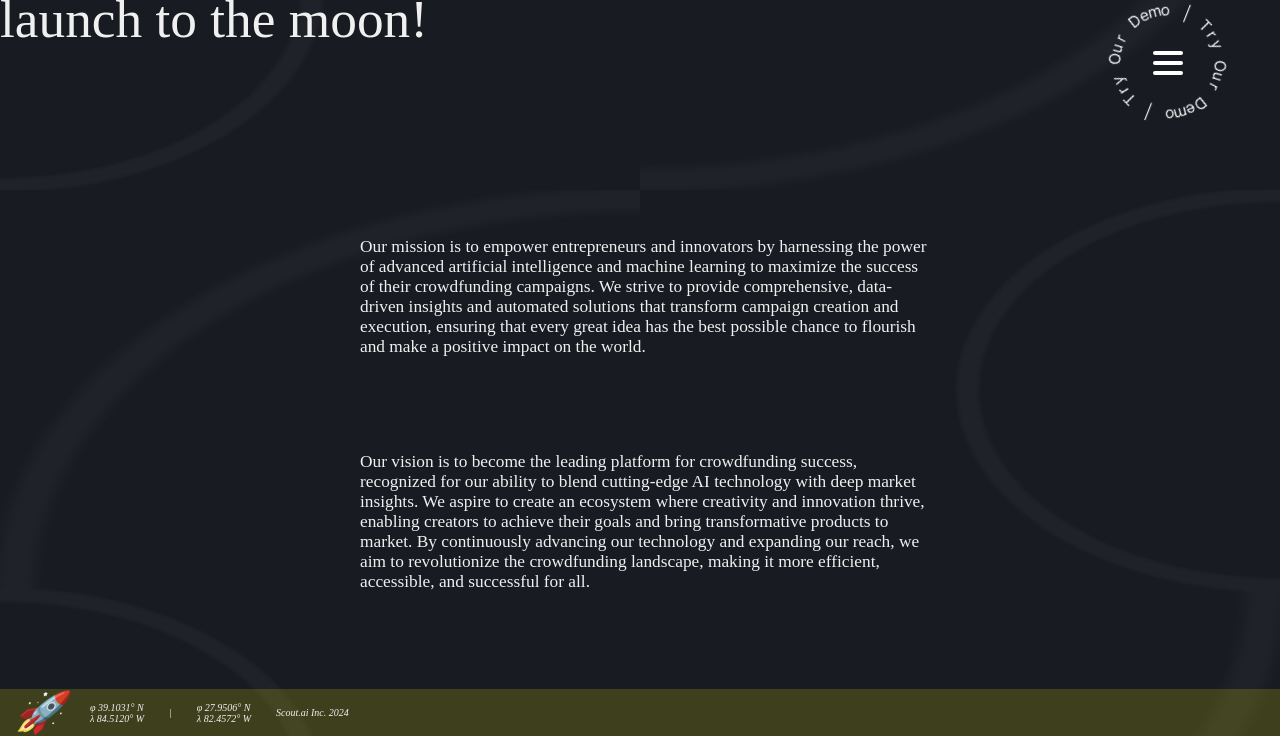
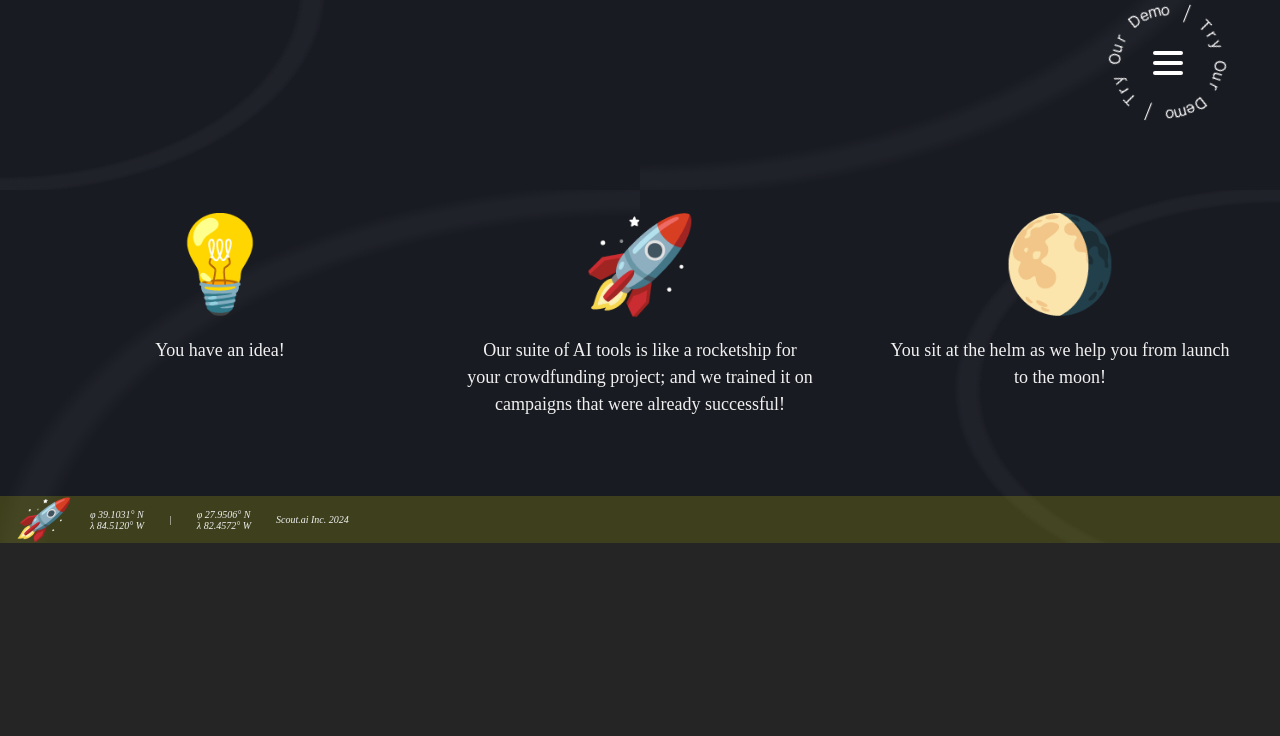
Before and after one commit to NiqueDaSneak/crowdfund-ai-frontend, a Gatsby site: page / in a window 1280 px wide. Shown: the part 610-1346 px from the top of the page. After the commit the page ends 1153 px from the top, so only its background shows below. Built offline with nearby package versions, Linux system fonts and the light colour scheme; Gatsby itself is replaced by a stand-in of ours; a web font is replaced by a local one.

Commit message:
new sales copy

```diff
--- a/src/pages/index.tsx
+++ b/src/pages/index.tsx
@@ -2,7 +2,6 @@ import React, { useEffect, useRef, useState } from 'react';
 import { Routes, Route, Navigate } from 'react-router-dom';
 import type { HeadFC, PageProps } from 'gatsby';
 import '../components/index.scss';
-import logo from '../images/scout-logo.svg';
 import AnimatedChevron from '../components/AnimatedChevron/AnimatedChevron';
 import RotatingActionButton from '../components/RotatingActionButton/RotatingActionButton';
 import useIsVisible from '../utils/useIsVisible';
@@ -39,6 +38,21 @@ const IndexPage = (props: PageProps) => {
     }
   }, [isMenuOpen]);
 
+  const salesCopyConfig = [
+    {
+      copy: 'You have an idea!',
+      icon: '💡',
+    },
+    {
+      copy: 'Our suite of AI tools is like a rocketship for your crowdfunding project; and we trained it on campaigns that were already successful!',
+      icon: '🚀',
+    },
+    {
+      copy: 'You sit at the helm as we help you from launch to the moon!',
+      icon: '🌖',
+    },
+  ];
+
   return (
     <>
       {isMenuOpen && <DemoLoginModal />}
@@ -54,36 +68,24 @@ const IndexPage = (props: PageProps) => {
             <span className="hero-title">Scout</span>
             <span className="subscript">.ai</span>
             <div className="blurred">
-              <span className="subtitle">
+              <p className="subtitle">
                 Helping start and run your crowdfunding campiagn; from launch to
                 the moon!
-              </span>
+              </p>
             </div>
           </div>
           <div className={`${isFooterVisible ? 'hidden' : ''}`}>
             <AnimatedChevron />
           </div>
         </div>
-        <main className="sales-copy">
-          <p>
-            Our mission is to empower entrepreneurs and innovators by harnessing
-            the power of advanced artificial intelligence and machine learning
-            to maximize the success of their crowdfunding campaigns. We strive
-            to provide comprehensive, data-driven insights and automated
-            solutions that transform campaign creation and execution, ensuring
-            that every great idea has the best possible chance to flourish and
-            make a positive impact on the world.
-          </p>
-          <p>
-            Our vision is to become the leading platform for crowdfunding
-            success, recognized for our ability to blend cutting-edge AI
-            technology with deep market insights. We aspire to create an
-            ecosystem where creativity and innovation thrive, enabling creators
-            to achieve their goals and bring transformative products to market.
-            By continuously advancing our technology and expanding our reach, we
-            aim to revolutionize the crowdfunding landscape, making it more
-            efficient, accessible, and successful for all.
-          </p>
+
+        <main className="sales-copy-grid">
+          {salesCopyConfig.map((item, index) => (
+            <div key={index} className="sales-copy-item">
+              <div className="icon">{item.icon} </div>
+              <p className="sales-copy-text">{item.copy}</p>
+            </div>
+          ))}
         </main>
         <footer className="footer" ref={footerRef}>
           {/* <img
--- a/src/pages/styles/index.scss
+++ b/src/pages/styles/index.scss
@@ -140,3 +140,36 @@
 .modal-open {
   overflow: hidden;
 }
+
+.sales-copy-grid {
+  display: grid;
+  gap: 20px;
+  padding: 20px;
+  text-align: center;
+  margin-bottom: 40px;
+  grid-template-columns: 1fr;
+  grid-template-rows: auto;
+
+  .sales-copy-item {
+    display: flex;
+    flex-direction: column;
+    align-items: center;
+
+    .icon {
+      font-size: 70pt;
+    }
+
+    .sales-copy-text {
+      font-size: 18px;
+      line-height: 1.5;
+      @include respond-to(desktop) {
+        max-width: 350px;
+      }
+    }
+  }
+
+  @include respond-to(desktop) {
+    grid-template-columns: repeat(3, 1fr);
+    grid-template-rows: 1fr;
+  }
+}
```
